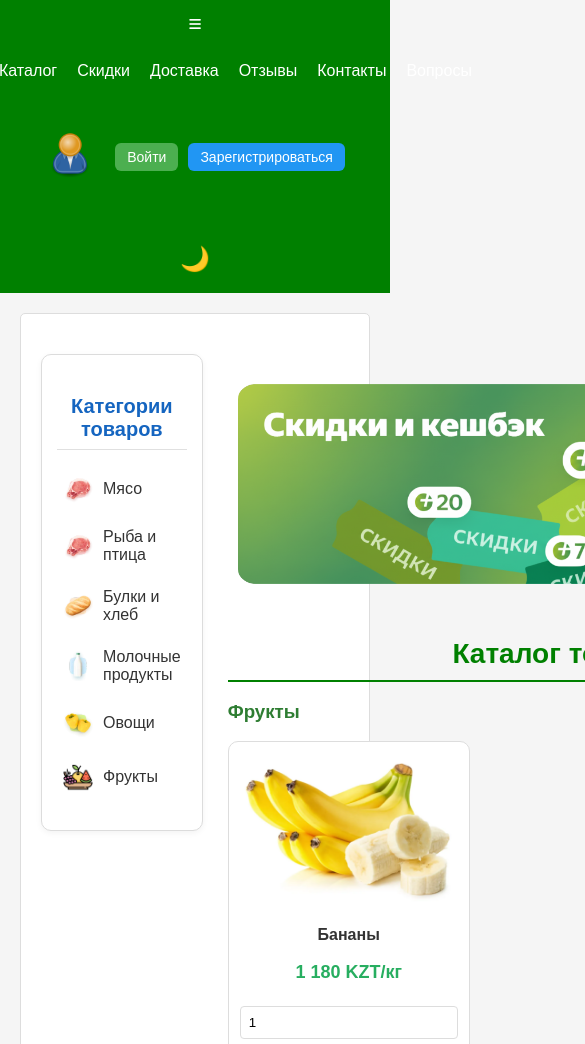
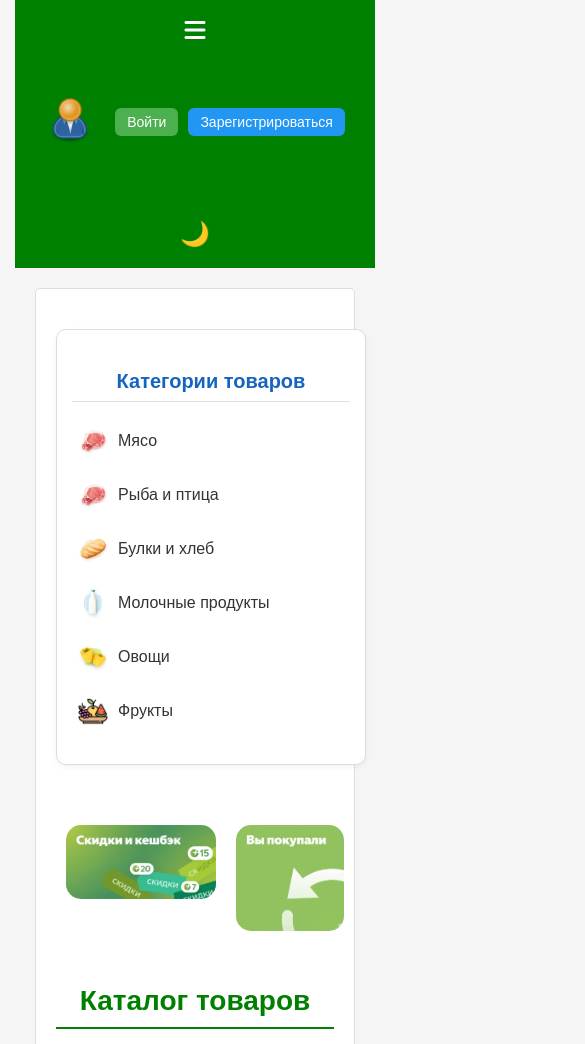
Before and after one commit to NurkhuzhayevaShinaray/dastarkhan-Katlog, a plain HTML site: page dastarkhan-Katlog-main (1)/dastarkhan-Katlog-main/index.html in a window 390 px wide. Shown: the part 129-1173 px from the top of the page, 585 px wide, since content can reach past the window. Drawn offline with nearby package versions, Linux system fonts and the light colour scheme.

Commit message:
Implement responsive design in styleNurislam.css
Added responsive styles for various screen sizes.

```diff
--- a/dastarkhan-Katlog-main (1)/dastarkhan-Katlog-main/styleNurislam.css
+++ b/dastarkhan-Katlog-main (1)/dastarkhan-Katlog-main/styleNurislam.css
@@ -844,3 +844,287 @@ body.dark-mode {
 #theme-btn:hover {
   transform: scale(1.1);
 }
+/* === Адаптивность для всех устройств === */
+@media (max-width: 1200px) {
+  header {
+    flex-wrap: wrap;
+    justify-content: space-between;
+  }
+
+  .nav-links {
+    display: none;
+    flex-direction: column;
+    width: 100%;
+    background: #008000;
+    margin-top: 10px;
+  }
+
+  .nav-links.active {
+    display: flex;
+  }
+
+  .nav-links a {
+    margin: 10px;
+    text-align: center;
+  }
+
+  .burger {
+    display: block;
+    font-size: 24px;
+    background: none;
+    border: none;
+    color: white;
+    cursor: pointer;
+  }
+
+  .auth-container {
+    margin: 20px;
+    padding: 20px;
+  }
+
+  .auth-form input,
+  .auth-form button {
+    width: 100%;
+    box-sizing: border-box;
+  }
+}
+
+@media (max-width: 768px) {
+  .auth-container {
+    margin: 15px;
+    padding: 15px;
+  }
+
+  header {
+    flex-direction: column;
+    align-items: flex-start;
+  }
+
+  .theme-toggle {
+    margin-top: 10px;
+  }
+}
+
+@media (max-width: 480px) {
+  h1 { font-size: 22px; }
+  h2 { font-size: 18px; }
+  input, button { font-size: 14px; }
+}
+/* Контейнер страницы */
+.wrapper {
+  max-width: 1200px;
+  margin: 0 auto;
+  padding: 0 15px;
+  box-sizing: border-box;
+}
+
+/* Контент */
+.content-wrapper {
+  display: flex;
+  gap: 20px;
+}
+
+/* Sidebar и main-content */
+.sidebar {
+  flex: 0 0 230px; /* фиксированная ширина на ПК */
+}
+.main-content {
+  flex: 1;
+}
+
+/* Промо-карточки */
+.promo-container {
+  display: flex;
+  gap: 20px;
+  justify-content: center;
+}
+
+.promo {
+  width: 400px;
+  height: 200px;
+}
+
+.promo.small {
+  width: 220px;
+  height: 200px;
+}
+
+/* Продукты */
+.products-container {
+  display: flex;
+  flex-wrap: wrap;
+  gap: 20px;
+}
+
+.product {
+  width: 220px; /* фиксированная ширина на ПК */
+}
+
+/* ======================== */
+/* Адаптив для планшетов и телефонов */
+@media (max-width: 1024px) {
+  .content-wrapper {
+    flex-direction: column; /* sidebar под main-content */
+    gap: 15px;
+  }
+
+  .sidebar {
+    width: 100%;
+    margin-bottom: 15px;
+  }
+
+  .main-content {
+    width: 100%;
+  }
+
+  .promo {
+    width: 100%;
+    height: auto;
+  }
+
+  .promo.small {
+    width: 100%;
+    height: auto;
+  }
+
+  .products-container {
+    justify-content: center;
+  }
+
+  .product {
+    width: 45%; /* 2 карточки в ряд на планшете */
+    min-width: 200px;
+  }
+}
+
+@media (max-width: 768px) {
+  .product {
+    width: 100%; /* на телефоне карточка занимает всю ширину */
+  }
+
+  nav {
+    flex-direction: column;
+  }
+
+  nav a {
+    display: block;
+    margin: 5px 0;
+  }
+}
+/* === Основной контейнер, чтобы на ПК и ноутбуке не изменялось === */
+.wrapper {
+  max-width: 100%; /* на ПК и ноутбуке ширина растягивается на весь экран */
+  margin: 0 auto;
+  padding: 0 15px;
+  box-sizing: border-box;
+}
+
+/* Header */
+header {
+  display: flex;
+  justify-content: space-between;
+  align-items: center;
+  padding: 10px 20px;
+  flex-wrap: wrap; /* Чтобы на мобилках элементы переносились */
+}
+
+/* Navigation */
+nav {
+  display: flex;
+  gap: 10px;
+}
+
+/* Контент */
+.content-wrapper {
+  display: flex;
+  gap: 25px;
+  margin-top: 20px;
+}
+
+/* Sidebar и main-content на больших экранах */
+.sidebar {
+  flex: 0 0 230px; /* фиксированная ширина на ПК и ноутбуках */
+}
+.main-content {
+  flex: 1;
+}
+
+/* Промо-карточки */
+.promo-container {
+  display: flex;
+  gap: 20px;
+  justify-content: center;
+}
+
+.promo {
+  width: 400px;
+  height: 200px;
+}
+
+.promo.small {
+  width: 220px;
+  height: 200px;
+}
+
+/* Продукты */
+.products-container {
+  display: flex;
+  flex-wrap: wrap;
+  gap: 20px;
+}
+
+.product {
+  width: 220px; /* фиксированная ширина на ПК */
+}
+
+/* ======================== */
+/* Адаптив для планшетов и телефонов */
+@media (max-width: 1024px) {
+  .content-wrapper {
+    flex-direction: column; /* sidebar под main-content */
+    gap: 15px;
+  }
+
+  .sidebar {
+    width: 100%;
+    margin-bottom: 15px;
+  }
+
+  .main-content {
+    width: 100%;
+  }
+
+  .promo {
+    width: 100%;
+    height: auto;
+  }
+
+  .promo.small {
+    width: 100%;
+    height: auto;
+  }
+
+  .products-container {
+    justify-content: center;
+  }
+
+  .product {
+    width: 45%; /* 2 карточки в ряд на планшете */
+    min-width: 200px;
+  }
+}
+
+@media (max-width: 768px) {
+  nav {
+    flex-direction: column;
+  }
+
+  nav a {
+    display: block;
+    margin: 5px 0;
+  }
+
+  .product {
+    width: 100%; /* на телефоне карточка занимает всю ширину */
+  }
+}
```
